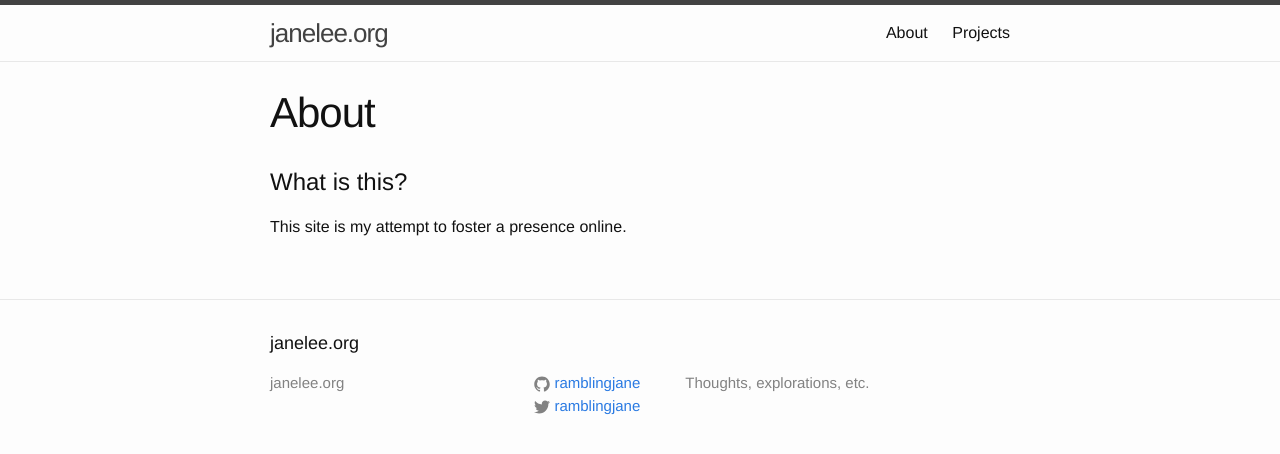
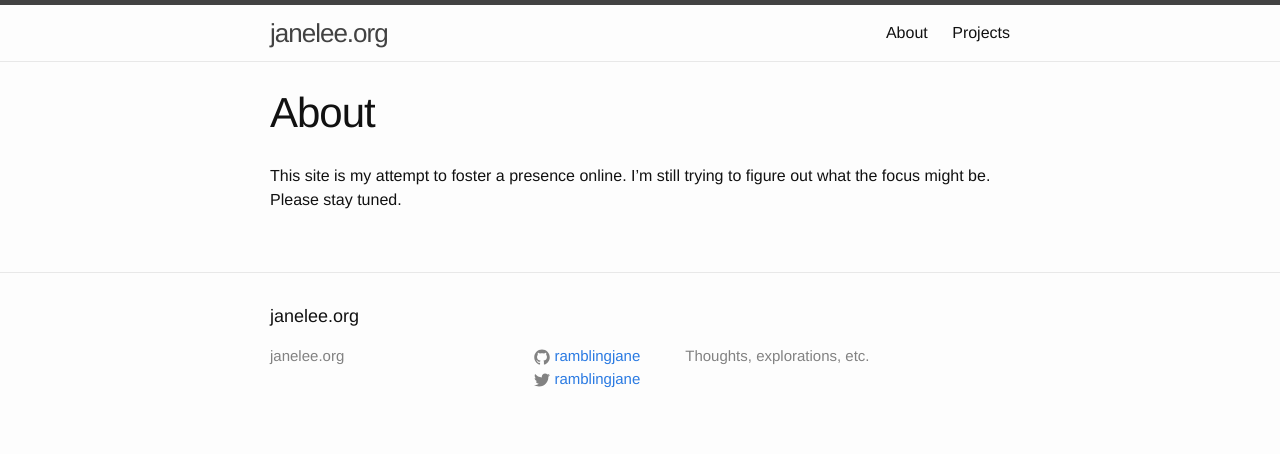
Before and after one commit to ramblingjane/ramblingjane.github.io, a Jekyll site: the page built from about.md, in a window 1280 px wide. Shown: the top 454 px of the page. Built offline with Jekyll 4.4.1, drawn with Linux system fonts in a browser that asks for light colours.

Commit message:
minor content changes

```diff
--- a/about.md
+++ b/about.md
@@ -4,6 +4,4 @@ title: About
 permalink: /about/
 ---
 
-# What is this?
-
-This site is my attempt to foster a presence online.
+This site is my attempt to foster a presence online. I'm still trying to figure out what the focus might be. Please stay tuned.
```
